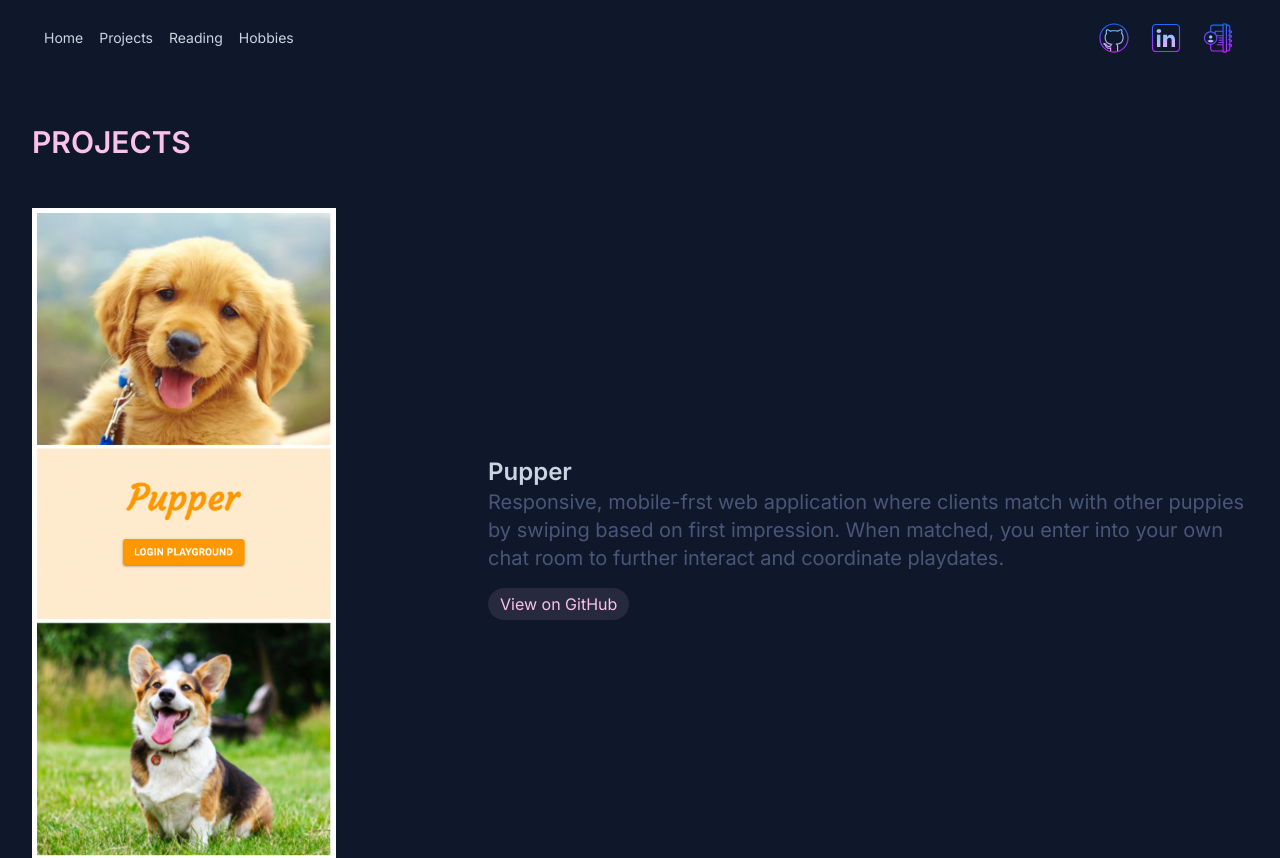
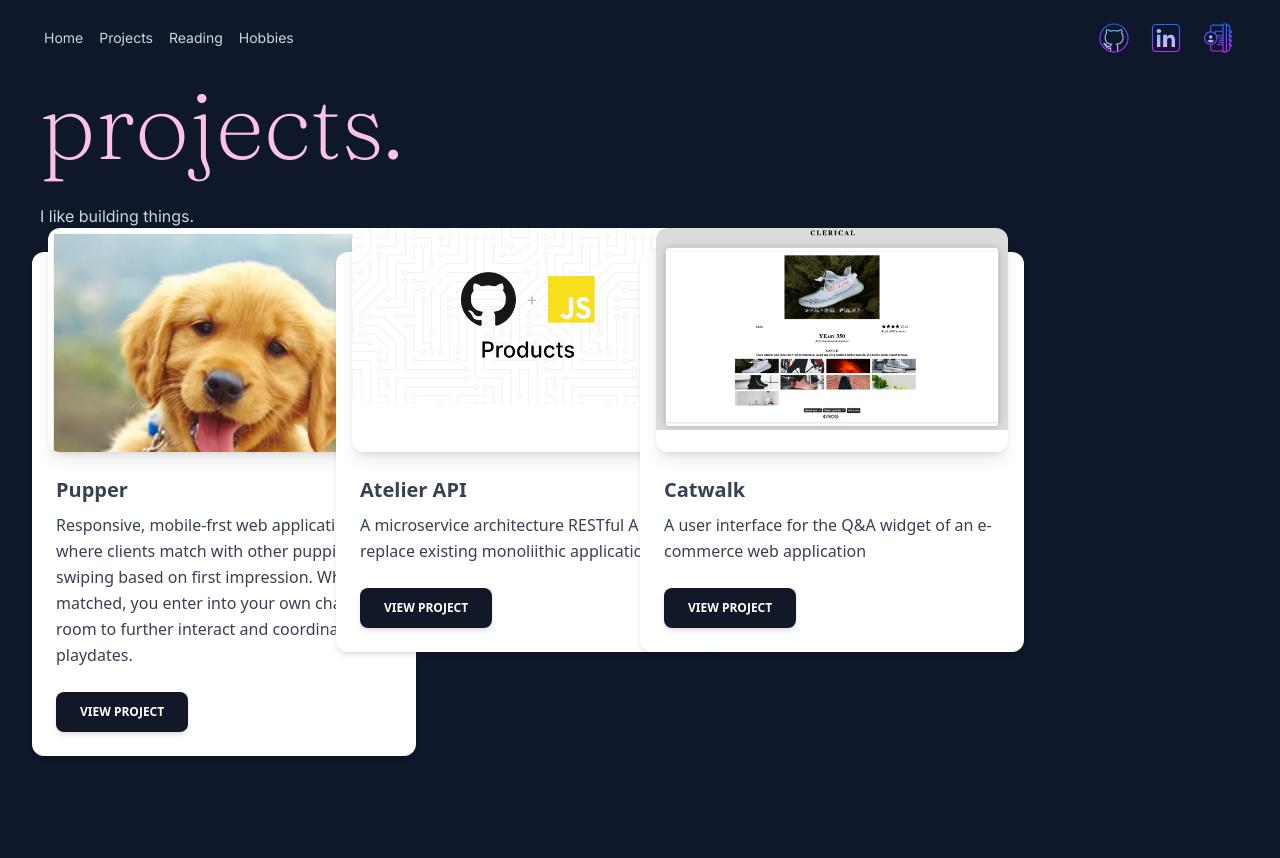
Before and after one commit to L-Chew/Personal-Portfolio, a React app: page /projects in a window 1280 px wide. Shown: the top 858 px of the page. Built offline with nearby package versions, Linux system fonts and the light colour scheme; the HTML template or start-up script is replaced by a standard one.

Commit message:
Projects: created cards; still working on spacing

```diff
--- a/client/src/Components/Projects.jsx
+++ b/client/src/Components/Projects.jsx
@@ -31,15 +31,47 @@ const Projects = () => {
     }
   ]
   return (
-    <div id='projects' className='h-[100vh]'>
-      <div>
-        <h2 className='flex my-12 sm:text-xl lg:text-2xl xl:text-3xl text-[#fac1e9] font-semibold uppercase'>Projects</h2>
+    <div id='projects' className='animate-fadeIn h-[100vh]'>
+      <div className='flex flex-col gap-4 md:gap-8 px-2'>
+        <h2 className='sm:text-xl lg:text-2xl xl:text-8xl text-[#fac1e9] font-Fraunces font-extralight'>
+          projects.
+        </h2>
+        <p> I like building things. </p>
       </div>
-      <div>
-        <ol>
+      <div className='grid grid-cols-1 sm:grid-flow-row-dense sm:grid-cols-2 lg:grid-cols-3 xl:grid-cols-4'>
         {projects.map(project => (
-            <li key={project.key} className='group mb-10'>
-              <div className='grid grid-cols-8 group-hover:bg-[#495678] group-hover:bg-opacity-20 group-hover:rounded-md'>
+          <div key={project.key} className='mb-10'>
+            <div className="relative flex flex-col mt-6 text-gray-700 bg-white shadow-md bg-clip-border rounded-xl w-96">
+              <div className="relative h-56 mx-4 -mt-6 overflow-hidden text-white shadow-lg bg-clip-border rounded-xl bg-blue-gray-500 shadow-blue-gray-500/40">
+                <img
+                  className='object-cover'
+                  src={project.img}
+                  alt="card-image" />
+              </div>
+              <div className="p-6">
+                <h5 className="block mb-2 font-sans text-xl antialiased font-semibold leading-snug tracking-normal text-blue-gray-900">
+                  {project.application}
+                </h5>
+                <p className="block font-sans text-base antialiased font-light leading-relaxed text-inherit">
+                  {project.description}
+                </p>
+              </div>
+              <div className="p-6 pt-0">
+                <button className="align-middle select-none font-sans font-bold text-center uppercase transition-all disabled:opacity-50 disabled:shadow-none disabled:pointer-events-none text-xs py-3 px-6 rounded-lg bg-gray-900 text-white shadow-md shadow-gray-900/10 hover:shadow-lg hover:shadow-gray-900/20 focus:opacity-[0.85] focus:shadow-none active:opacity-[0.85] active:shadow-none" type="button">
+                  View Project
+                </button>
+              </div>
+            </div>
+          </div>
+        ))}
+      </div>
+    </div>
+  )
+}
+
+export default Projects;
+
+            {/* <div className='grid grid-cols-8 group-hover:bg-[#495678] group-hover:bg-opacity-20 group-hover:rounded-md'>
               <div className='col-start-1 col-span-2'>
                 <img src={project.img}/>
               </div>
@@ -58,13 +90,4 @@ const Projects = () => {
                   </div>
                 </div>
               </div>
-              </div>
-            </li>
-          ))}
-        </ol>
-      </div>
-    </div>
-  )
-}
-
-export default Projects;
+            </div> */}
```
Lines whose indentation alone changed are shown as unchanged.
